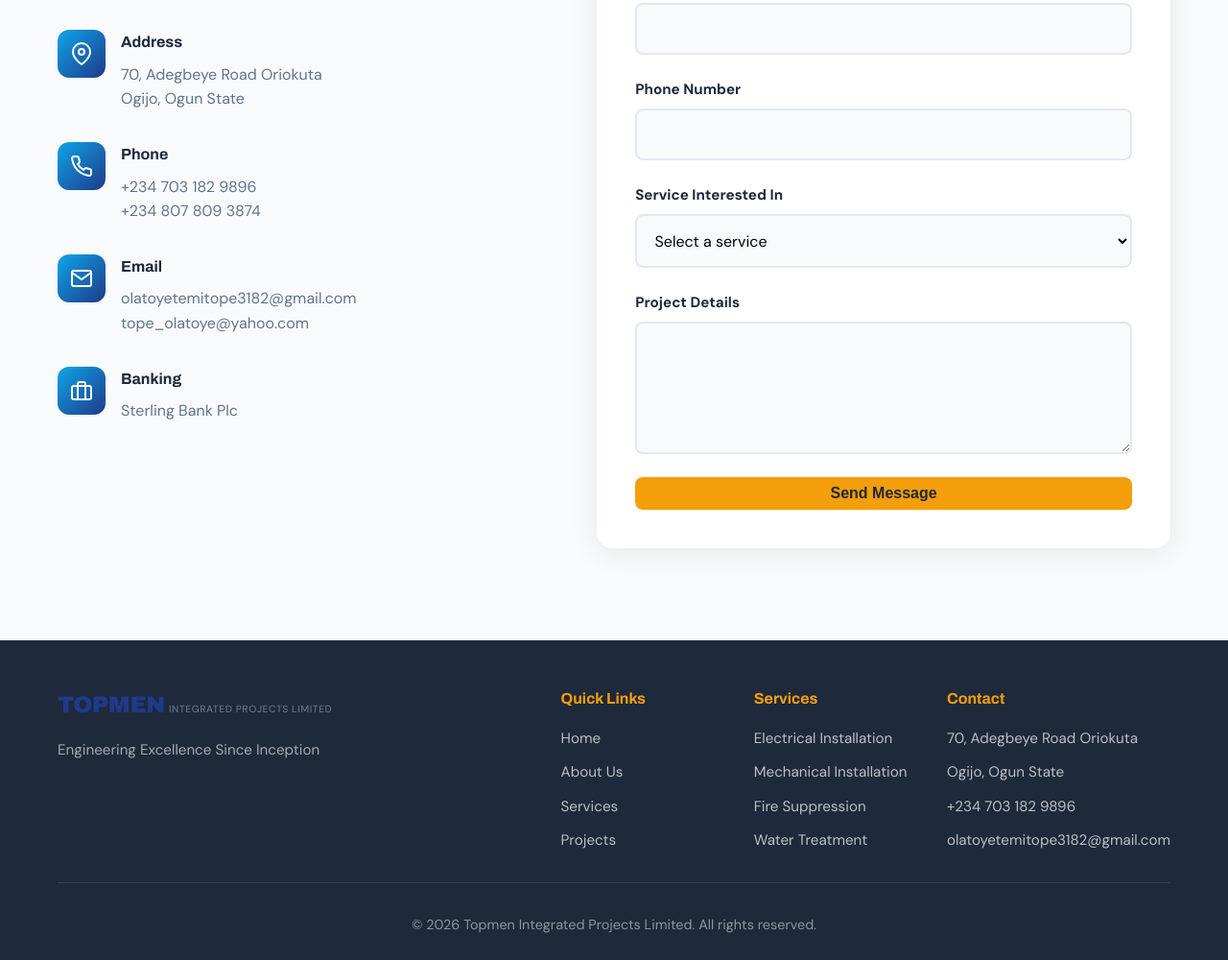
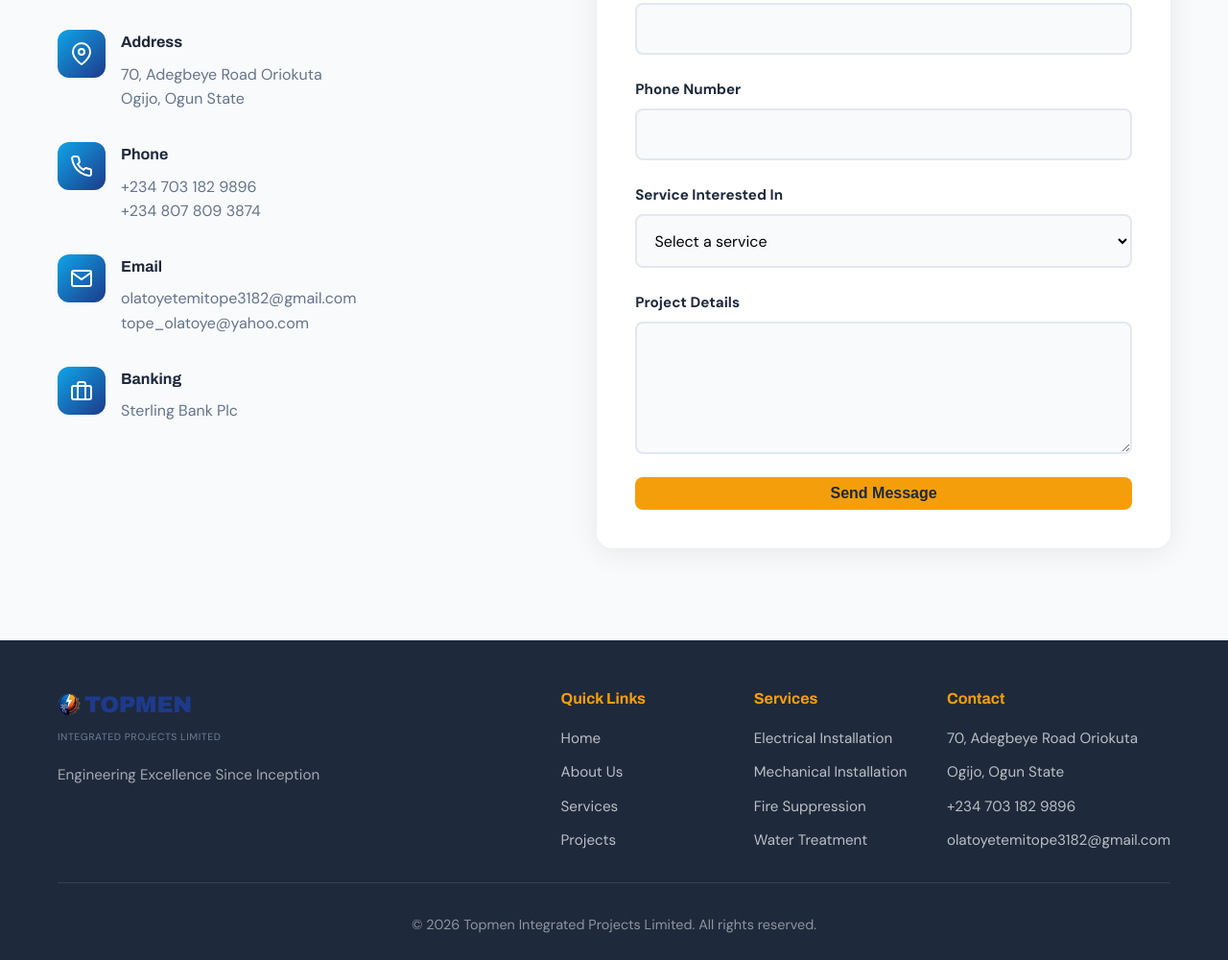
Before and after one commit to shady-cj/Topmen_profile_website, a website built with Parcel: page src/index.html in a window 1280 px wide. Shown: the part 6396-7396 px from the top of the page at 96% size. Built offline with nearby package versions, Linux system fonts and the light colour scheme.

Commit message:
Added logo image at the bottom

```diff
--- a/src/index.html
+++ b/src/index.html
@@ -548,7 +548,10 @@
             <div class="footer-content">
                 <div class="footer-logo">
                     <div class="logo-text">
-                        <span class="logo-main">TOPMEN</span>
+                        <p style="display: flex; align-items: center; gap: 4px; margin: 0;">
+                            <img src="images/logo-icon.png" style="object-fit: contain; width: 24px; height: 24px;" alt="Topmen Logo">
+                            <span class="logo-main">TOPMEN</span>
+                        </p>
                         <span class="logo-sub">INTEGRATED PROJECTS LIMITED</span>
                     </div>
                     <p class="footer-tagline">Engineering Excellence Since Inception</p>
```
